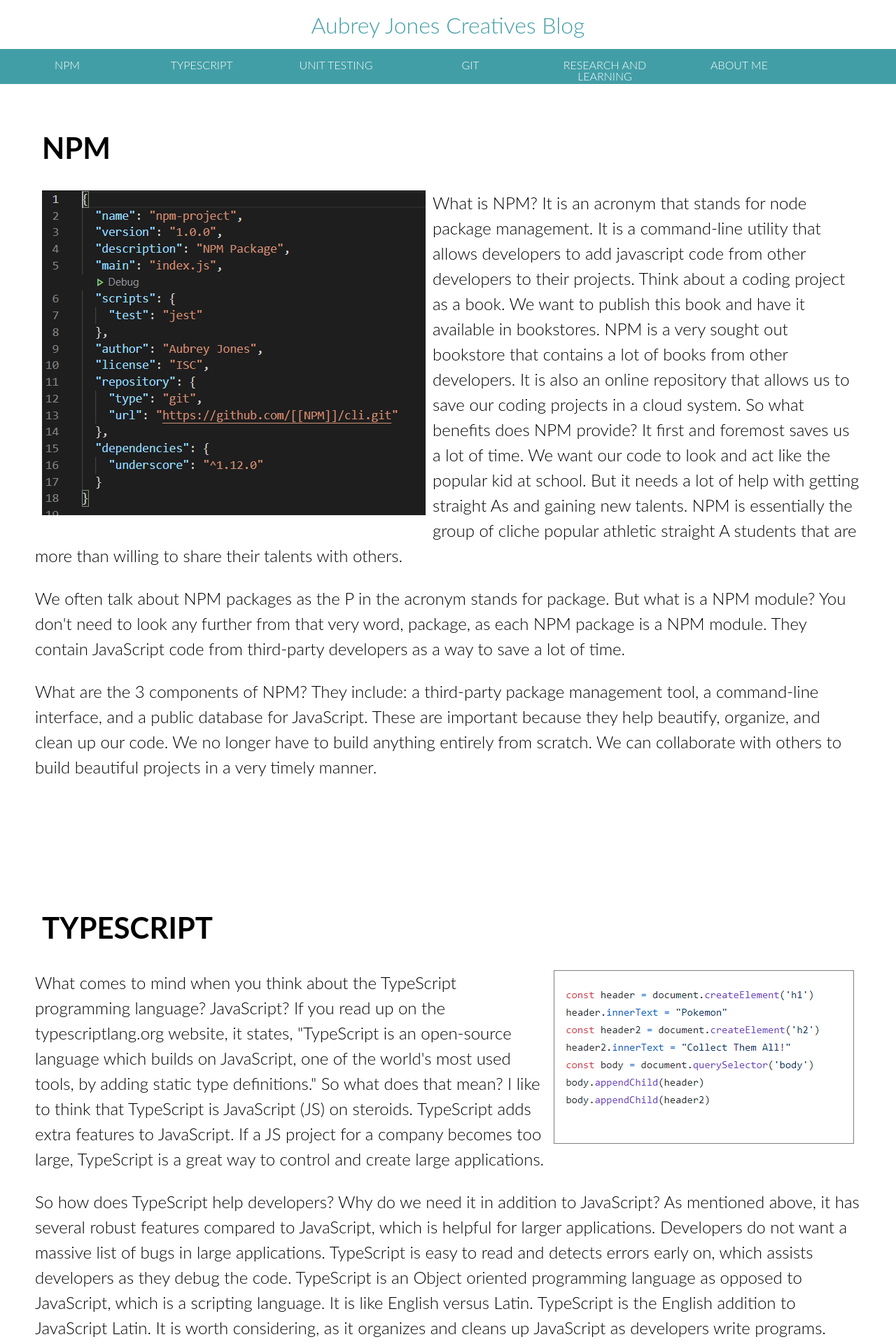
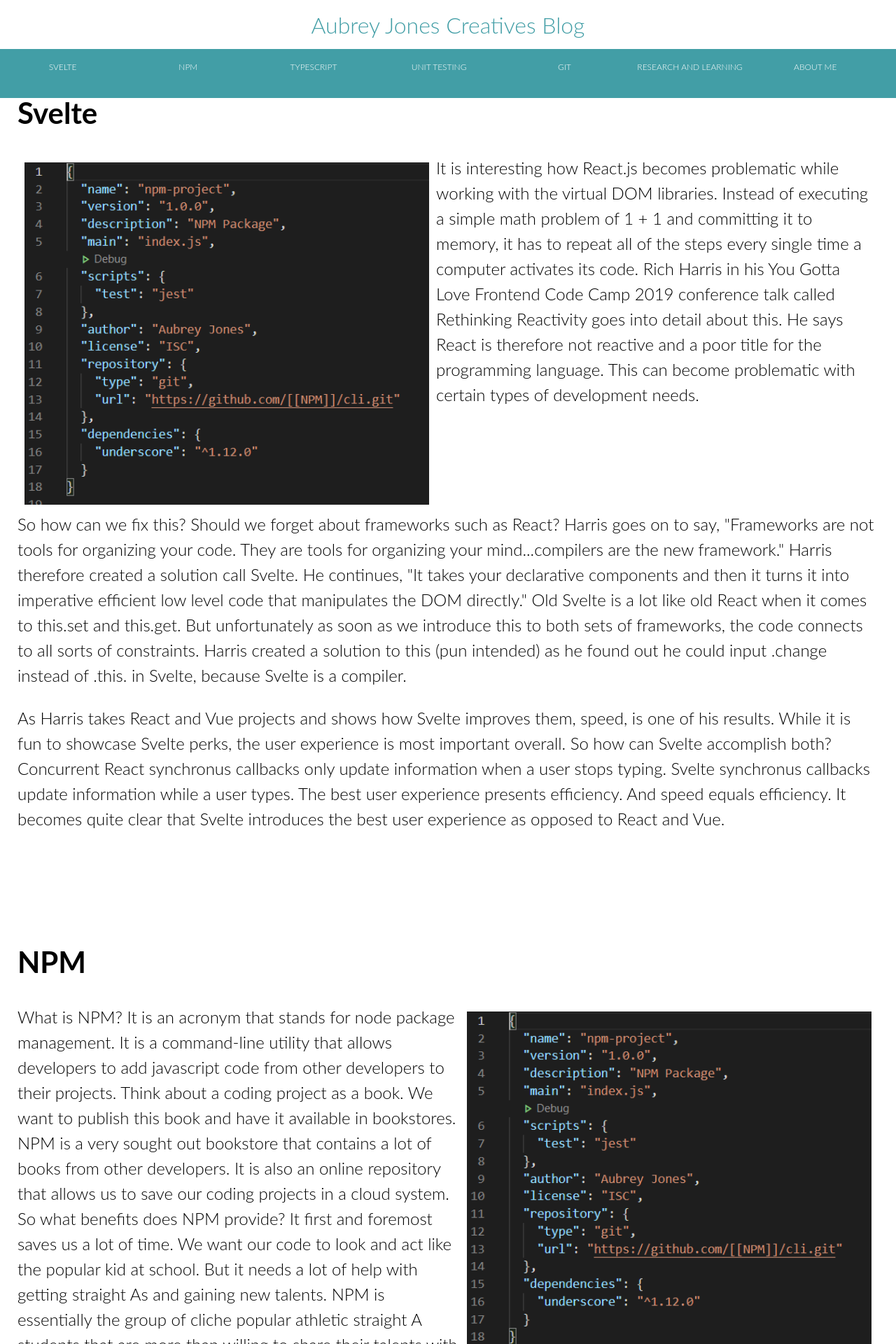
Before and after one commit to aubreyjonescreatives/react-blog, a React (Create React App) app: page / in a window 1280 px wide. Shown: the top 1920 px of the page at 70% size. Built offline with nearby package versions, Linux system fonts and the light colour scheme.

Commit message:
Fix responsive images

```diff
--- a/src/App.js
+++ b/src/App.js
@@ -6,6 +6,7 @@
 import UnitTesting from './UnitTesting'
 import TypeScript from './TypeScript'
 import NPM from './NPM'
+import Svelte from './Svelte'
 import TopNavigation from './TopNavigation'
 import Header from './Header'
 
@@ -15,6 +16,7 @@
     <div className="App">
     <Header/>
     <TopNavigation/>
+    <Svelte/>
     <NPM/>
     <TypeScript/>
     <UnitTesting/>
--- a/src/ResearchandLearning.js
+++ b/src/ResearchandLearning.js
@@ -9,8 +9,8 @@
 
      <div class="main-1" id="researchandlearning">
     <h1>RESEARCH AND LEARNING</h1>
-    <figure class="images"><img src={researchImage} alt="Research"></img></figure>
-     <p>
+
+     <p> <figure class="rlImage"><img src={researchImage} alt="Research"></img></figure>
       When I get stuck on a project, I first research my favorite web programming websites online for answers to my problems. I don't like
       to copy code, especially from tutorials because I often don't find exactly what I am looking for, and design my pages differently.
       My favorite websites for example code are W3 Schools and MDN. I prefer frameworks such as Material UI and Bootstrap, but I still end up
--- /dev/null
+++ b/src/Svelte.js
@@ -0,0 +1,41 @@
+import React from 'react'
+import './css/BlogpostStyles.css'
+import npmImage from './images/npmImage.PNG'
+
+
+
+function Svelte() {
+    return (
+
+     <div class="main-1" id="svelte">
+       <div className="EmptyTop"></div>
+    <h1>Svelte</h1>
+     <p><figure className="svelteImage"> <img src={npmImage} alt="Svelte"></img></figure>
+      It is interesting how React.js becomes problematic while working with the virtual DOM libraries.
+      Instead of executing a simple math problem of 1 + 1 and committing it to memory, it has to
+      repeat all of the steps every single time a computer activates its code. Rich Harris in his
+      You Gotta Love Frontend Code Camp 2019 conference talk called Rethinking Reactivity goes into detail about this.
+      He says React is therefore not reactive and a poor title for the programming language.
+      This can become problematic with certain types of development needs.
+      </p>
+      <p>
+      So how can we fix this? Should we forget about frameworks such as React? Harris goes on to say, "Frameworks are
+      not tools for organizing your code. They are tools for organizing your mind...compilers are the new framework."
+      Harris therefore created a solution call Svelte. He continues, "It takes your declarative components and then
+      it turns it into imperative efficient low level code that manipulates the DOM directly." Old Svelte is a lot like
+      old React when it comes to this.set and this.get. But unfortunately as soon as we introduce this to both sets of
+      frameworks, the code connects to all sorts of constraints. Harris created a solution to this (pun intended) as he
+      found out he could input .change instead of .this. in Svelte, because Svelte is a compiler.
+        </p>
+        <p>
+       As Harris takes React and Vue projects and shows how Svelte improves them, speed, is one of his results. While it
+       is fun to showcase Svelte perks, the user experience is most important overall. So how can Svelte accomplish both?
+       Concurrent React synchronus callbacks only update information when a user stops typing. Svelte synchronus callbacks
+       update information while a user types. The best user experience presents efficiency. And speed equals efficiency.
+       It becomes quite clear that Svelte introduces the best user experience as opposed to React and Vue.
+     </p>
+     </div>
+    );
+  }
+
+  export default Svelte;
--- a/src/TopNavigation.js
+++ b/src/TopNavigation.js
@@ -8,6 +8,7 @@
     return (
 
       <nav className="Nav">
+        <li><a href="#svelte">SVELTE</a></li>
           <li><a href="#npm">NPM</a></li>
            <li><a href="#typescript">TYPESCRIPT</a></li>
          <li><a href="#unittesting">UNIT TESTING</a></li>
--- a/src/css/BlogpostStyles.css
+++ b/src/css/BlogpostStyles.css
@@ -88,8 +88,8 @@
   box-sizing: border-box; }
 
 /* -----------------------BODY ------------------------------- */
-header, nav, main, footer {
-  max-width: 1500px;
+header, nav, .main-1, footer {
+  max-width: 640px;
   font-family: "lato"; }
 
 body {
@@ -116,23 +116,24 @@
   top: 70px;
   width: 100%;
   background-color: #429EA6;
-  height: 50px; }
+  height: 70px; }
   Nav li {
     float: left;
     text-decoration: none;
     list-style-type: none;
-    width: 15%;
-    padding: 15px 5px;
-    color: #ffffff; }
+    width: 14%;
+    padding: 20px 1px 20px 1px;
+    color: #ffffff;
+    font-size: 12px; }
     Nav li a:link {
       text-decoration: none;
       color: #ffffff; }
-    Nav li a:hover {
-      background-color: #4B0082;
-      width: 100%;
-      padding: 15px 5px; }
     Nav li a:visited {
       color: #ffffff; }
+  Nav li a:hover {
+    background-color: #4B0082;
+    width: 100%;
+    padding: 20px 1px 20px 1px; }
 
 /* ------------------------MAIN----------------------------- */
 figure.images {
@@ -155,35 +156,85 @@
     padding: 50px; }
   .main-1 h1 {
     float: left;
-    margin: 40px 10px;
+    margin: 40px 25px;
     font-size: 42px; }
   .main-1 p {
     clear: both;
     font-size: 24px;
     line-height: 1.5;
-    margin-top: 25px;
+    margin: 25px;
     text-align: left; }
     .main-1 p .Me {
       clear: both;
       float: left;
       margin: 0px 10px; }
-    .main-1 p .gitImage {
-      clear: both;
-      float: left;
-      margin: 0px 10px; }
-    .main-1 p .unitImage {
-      clear: both;
-      float: right;
-      margin: 0px 10px; }
-    .main-1 p .tsImage {
-      clear: both;
-      float: right;
-      margin: 0px 10px;
-      border: 1px solid grey; }
-    .main-1 p .npmImage {
-      clear: both;
-      float: left;
-      margin: 0px 10px; }
+  .main-1 figure.svelteImage {
+    width: 100%; }
+  .main-1 figure.svelteImage img {
+    width: 100%; }
+  .main-1 figure.npmImage {
+    width: 100%; }
+  .main-1 figure.npmImage img {
+    width: 100%; }
+  .main-1 figure.tsImage {
+    width: 100%; }
+  .main-1 figure.tsImage img {
+    width: 100%; }
+  .main-1 figure.unitImage {
+    width: 100%; }
+  .main-1 figure.unitImage img {
+    width: 100%; }
+  .main-1 figure.gitImage {
+    width: 100%; }
+  .main-1 figure.gitImage img {
+    width: 100%; }
+  .main-1 figure.rlImage {
+    width: 100%; }
+  .main-1 figure.rlImage img {
+    width: 100%; }
+  .main-1 .row {
+    max-width: 650px; }
+  .main-1 .column {
+    -webkit-column-gap: normal;
+    /* Chrome, Safari, Opera */
+    -moz-column-gap: normal;
+    /* Firefox */ }
+  .main-1 .sm-1 {
+    width: 8.3333333333%;
+    float: left; }
+  .main-1 .sm-2 {
+    width: 16.6666666667%;
+    float: left; }
+  .main-1 .sm-3 {
+    width: 25%;
+    float: left; }
+  .main-1 .sm-4 {
+    width: 33.3333333333%;
+    float: left; }
+  .main-1 .sm-5 {
+    width: 41.6666666667%;
+    float: left; }
+  .main-1 .sm-6 {
+    width: 50%;
+    float: left; }
+  .main-1 .sm-7 {
+    width: 58.3333333333%;
+    float: left; }
+  .main-1 .sm-8 {
+    width: 66.6666666667%;
+    float: left; }
+  .main-1 .sm-9 {
+    width: 75%;
+    float: left; }
+  .main-1 .sm-10 {
+    width: 83.3333333333%;
+    float: left; }
+  .main-1 .sm-11 {
+    width: 91.6666666667%;
+    float: left; }
+  .main-1 .sm-12 {
+    width: 100%;
+    float: left; }
 
 /* ------------------------FOOTER----------------------------- */
 div#wrapperFooter {
@@ -214,61 +265,97 @@
   display: table; }
 
 @media only screen and (min-width: 600px) {
-  nav, main {
+  header, nav, .main-1 {
     max-width: 1800px;
     margin: 0 auto; }
 
   /* ------------------------HEADER----------------------------- */
+  header {
+    background-color: #ffffff;
+    width: 100%; }
+
   /* ------------------------NAV----------------------------- */
   /*-------------------- MAIN ------------------------------ */
-  main {
+  .main-1 {
     /* ------------------------Column----------------------------- */ }
-    main figure.myImage {
+    .main-1 figure.svelteImage {
       width: 100%; }
-    main figure.myImage img {
-      width: 33%;
-      padding: 10px; }
-    main .row {
+    .main-1 figure.svelteImage img {
+      width: 47%;
+      margin: 10px;
+      float: left; }
+    .main-1 figure.npmImage {
+      width: 100%; }
+    .main-1 figure.npmImage img {
+      width: 47%;
+      margin: 10px;
+      float: right; }
+    .main-1 figure.tsImage {
+      width: 100%; }
+    .main-1 figure.tsImage img {
+      width: 47%;
+      margin: 10px;
+      float: left;
+      border: 1px solid #4B0082; }
+    .main-1 figure.unitImage {
+      width: 100%; }
+    .main-1 figure.unitImage img {
+      width: 47%;
+      margin: 10px;
+      float: right; }
+    .main-1 figure.gitImage {
+      width: 100%; }
+    .main-1 figure.gitImage img {
+      width: 47%;
+      margin: 10px;
+      float: left; }
+    .main-1 figure.rlImage {
+      width: 100%; }
+    .main-1 figure.rlImage img {
+      width: 47%;
+      margin: 10px;
+      float: right; }
+    .main-1 .row {
       max-width: 1800px; }
-    main .column {
+    .main-1 .column {
       -webkit-column-gap: normal;
       /* Chrome, Safari, Opera */
       -moz-column-gap: normal;
       /* Firefox */ }
-    main .md-1 {
+    .main-1 .md-1 {
       width: 8.3333333333%;
       float: left; }
-    main .md-2 {
+    .main-1 .md-2 {
       width: 16.6666666667%;
       float: left; }
-    main .md-3 {
+    .main-1 .md-3 {
       width: 25%;
       float: left; }
-    main .md-4 {
+    .main-1 .md-4 {
       width: 33.3333333333%;
       float: left; }
-    main .md-5 {
+    .main-1 .md-5 {
       width: 41.6666666667%;
       float: left; }
-    main .md-6 {
+    .main-1 .md-6 {
       width: 50%;
       float: left; }
-    main .md-7 {
+    .main-1 .md-7 {
       width: 58.3333333333%;
       float: left; }
-    main .md-8 {
+    .main-1 .md-8 {
       width: 66.6666666667%;
       float: left; }
-    main .md-9 {
+    .main-1 .md-9 {
       width: 75%;
       float: left; }
-    main .md-10 {
+    .main-1 .md-10 {
       width: 83.3333333333%;
       float: left; }
-    main .md-11 {
+    .main-1 .md-11 {
       width: 91.6666666667%;
       float: left; }
-    main .md-12 {
+    .main-1 .md-12 {
       width: 100%;
       float: left; }
 
@@ -313,76 +400,81 @@
 /* end media query */
 @media only screen and (min-width: 1024px) and (max-width: 1024px) {
   /* -----------------------BODY ------------------------------- */
-  main, footer {
+  header, nav, .main-1, footer {
+    max-width: 2400px;
     margin: 0 auto; }
 
   /*-------------------- HEADER ------------------------------ */
+  header {
+    width: 100%;
+    background-color: #ffffff; }
+
   /*-------------------- NAV ------------------------------ */
   #navWrapper {
     background-color: #4B0082; }
 
   /*-------------------- MAIN ------------------------------ */
-  main {
+  .main-1 {
     /* ------------------------Column----------------------------- */ }
-    main #headerWrapper {
+    .main-1 #headerWrapper {
       background-color: #4B0082; }
-    main .headerMotto {
+    .main-1 .headerMotto {
       clear: both;
       width: 100%;
       text-align: center;
       height: 850px; }
-    main figure.bookcoverimage {
+    .main-1 figure.bookcoverimage {
       width: 100%;
       margin: 0 auto; }
-    main figure.bookcoverimage img {
+    .main-1 figure.bookcoverimage img {
       width: 100%; }
-    main figure.myImage {
+    .main-1 figure.myImage {
       width: 100%; }
-    main figure.myImage img {
+    .main-1 figure.myImage img {
       width: 25%;
       float: right;
       padding: 10px; }
-    main .row {
+    .main-1 .row {
       max-width: 1800px; }
-    main .column {
+    .main-1 .column {
       -webkit-column-gap: normal;
       /* Chrome, Safari, Opera */
       -moz-column-gap: normal;
       /* Firefox */ }
-    main .lg-1 {
+    .main-1 .lg-1 {
       width: 8.3333333333%;
       float: left; }
-    main .lg-2 {
+    .main-1 .lg-2 {
       width: 16.6666666667%;
       float: left; }
-    main .lg-3 {
+    .main-1 .lg-3 {
       width: 25%;
       float: left; }
-    main .lg-4 {
+    .main-1 .lg-4 {
       width: 33.3333333333%;
       float: left; }
-    main .lg-5 {
+    .main-1 .lg-5 {
       width: 41.6666666667%;
       float: left; }
-    main .lg-6 {
+    .main-1 .lg-6 {
       width: 50%;
       float: left; }
-    main .lg-7 {
+    .main-1 .lg-7 {
       width: 58.3333333333%;
       float: left; }
-    main .lg-8 {
+    .main-1 .lg-8 {
       width: 66.6666666667%;
       float: left; }
-    main .lg-9 {
+    .main-1 .lg-9 {
       width: 75%;
       float: left; }
-    main .lg-10 {
+    .main-1 .lg-10 {
       width: 83.3333333333%;
       float: left; }
-    main .lg-11 {
+    .main-1 .lg-11 {
       width: 91.6666666667%;
       float: left; }
-    main .lg-12 {
+    .main-1 .lg-12 {
       width: 100%;
       float: left; }
 
--- a/src/scss/_large.scss
+++ b/src/scss/_large.scss
@@ -1,7 +1,7 @@
 
  /* -----------------------BODY ------------------------------- */
 
- main, footer { margin: 0 auto;}
+ header, nav, .main-1, footer { max-width: 2400px; margin: 0 auto;}
 
 
 
@@ -11,7 +11,11 @@
 /*-------------------- HEADER ------------------------------ */
 
 
-//header {}
+header {
+width: 100%;
+background-color: $fontColor;
+
+}
 
 /*-------------------- NAV ------------------------------ */
 
@@ -25,7 +29,7 @@
 /*-------------------- MAIN ------------------------------ */
 
 
-main {
+.main-1 {
 
 
 #headerWrapper {
--- a/src/scss/_medium.scss
+++ b/src/scss/_medium.scss
@@ -1,9 +1,15 @@
 
- nav, main {max-width: 1800px; margin: 0 auto;}
+ header, nav, .main-1 {max-width: 1800px; margin: 0 auto;}
 
 
 
 /* ------------------------HEADER----------------------------- */
+
+header {
+    background-color: $fontColor;
+    width: 100%;
+
+    }
 
 
 
@@ -14,12 +20,37 @@
 /*-------------------- MAIN ------------------------------ */
 
 
-main {
+.main-1 {
+
+
+    figure.svelteImage {width: 100%;}
+    figure.svelteImage img {width: 47%; margin: 10px; float: left;}
+
+
+    figure.npmImage {width: 100%;}
+    figure.npmImage img {width: 47%; margin: 10px; float: right; }
 
 
 
-figure.myImage {width: 100%;}
-figure.myImage img {width: 33%; padding: 10px;}
+
+    figure.tsImage {width: 100%;}
+    figure.tsImage img {width: 47%; margin: 10px; float: left; border: 1px solid $primaryColor; }
+
+
+
+    figure.unitImage {width: 100%;}
+    figure.unitImage img {width: 47%; margin: 10px; float: right;}
+
+
+
+
+    figure.gitImage {width: 100%;}
+    figure.gitImage img {width: 47%; margin: 10px; float: left;}
+
+
+    figure.rlImage {width: 100%;}
+    figure.rlImage img {width: 47%; margin: 10px; float: right;}
+
 
 
 
--- a/src/scss/_small-default.scss
+++ b/src/scss/_small-default.scss
@@ -10,7 +10,7 @@
 
  /* -----------------------BODY ------------------------------- */
 
-header, nav, main, footer {max-width: 1500px; font-family: "lato";}
+header, nav, .main-1, footer {max-width: 640px; font-family: "lato";}
 
 
 
@@ -57,15 +57,16 @@
 top: 70px;
 width: 100%;
 background-color: $secondaryColor;
-height: 50px;
+height: 70px;
 
 li  {
 float: left;
 text-decoration: none;
 list-style-type: none;
-width: 15%;
-padding: 15px 5px;
+width: 14%;
+padding: 20px 1px 20px 1px;
 color: $fontColor;
+font-size: 12px;
 
 a:link {
 text-decoration: none;
@@ -73,20 +74,22 @@
 
 }
 
-a:hover {
-background-color: $primaryColor;
-width: 100%;
-padding: 15px 5px;
-
-
-
-}
 
 a:visited {
 color: $fontColor;
 }
 
 }
+
+
+li a:hover {
+    background-color: $primaryColor;
+    width: 100%;
+    padding: 20px 1px 20px 1px;
+
+
+
+    }
 
 }
 
@@ -120,7 +123,6 @@
 
 
 
-
 /* ------------------------ABOUT ME----------------------------- */
 
 .main-1 {
@@ -133,7 +135,7 @@
 
 h1 {
 float: left;
-margin: 40px 10px;
+margin: 40px 25px;
 font-size: 42px;
 
 }
@@ -142,7 +144,7 @@
 clear: both;
 font-size: 24px;
 line-height: 1.5;
-margin-top: 25px;
+margin: 25px;
 text-align: left;
 
 .Me {
@@ -155,48 +157,73 @@
 }
 
 
-.gitImage {
-    clear: both;
-    float: left;
-    margin: 0px 10px;
 
 
 
-    }
+}
+
+
+figure.svelteImage {width: 100%;}
+figure.svelteImage img {width: 100%;}
+
+
+figure.npmImage {width: 100%;}
+figure.npmImage img {width: 100%;}
 
 
 
-    .unitImage {
-        clear: both;
-        float: right;
-        margin: 0px 10px;
+
+figure.tsImage {width: 100%;}
+figure.tsImage img {width: 100%;}
 
 
 
-        }
-
-
-        .tsImage {
-            clear: both;
-            float: right;
-            margin: 0px 10px;
-            border: 1px solid grey;
-
-
-            }
+figure.unitImage {width: 100%;}
+figure.unitImage img {width: 100%;}
 
 
 
-        .npmImage {
-            clear: both;
-            float: left;
-            margin: 0px 10px;
+
+figure.gitImage {width: 100%;}
+figure.gitImage img {width: 100%;}
 
 
-            }
+figure.rlImage {width: 100%;}
+figure.rlImage img {width: 100%;}
 
 
-}
+
+
+.row {
+    max-width: 650px;
+
+  }
+
+  .column{
+    -webkit-column-gap: normal; /* Chrome, Safari, Opera */
+    -moz-column-gap: normal; /* Firefox */
+
+
+  }
+
+  @for $i from 1 through 12 {
+      $w: ($i / 12) * 100%;
+   .sm-#{$i} {width: $w; float: left;}
+
+   }
+
+
+
+
+
+
+
+
+
+
+
+
+
 
 }
 
```
Also changed, not shown: 1 other file (tests, documents, lock files or other folders).
